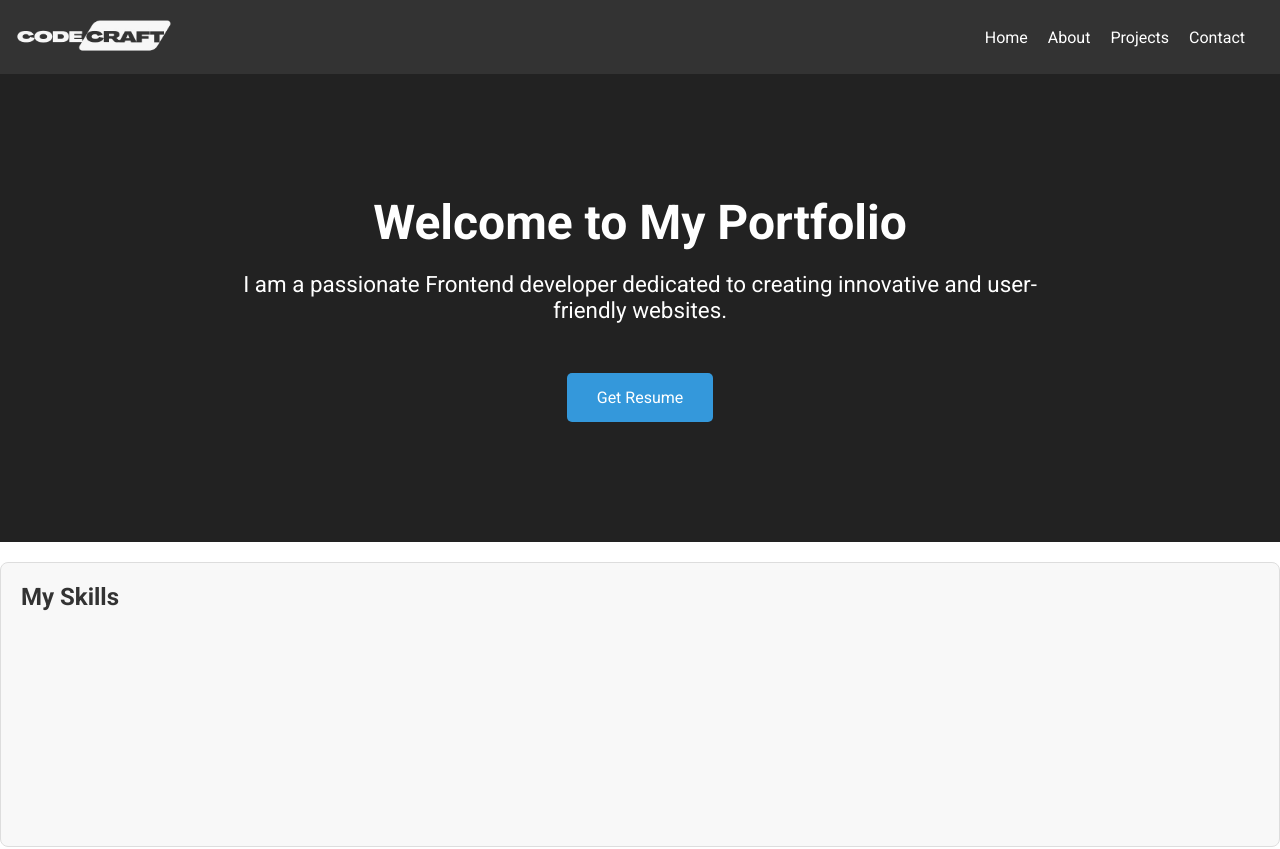
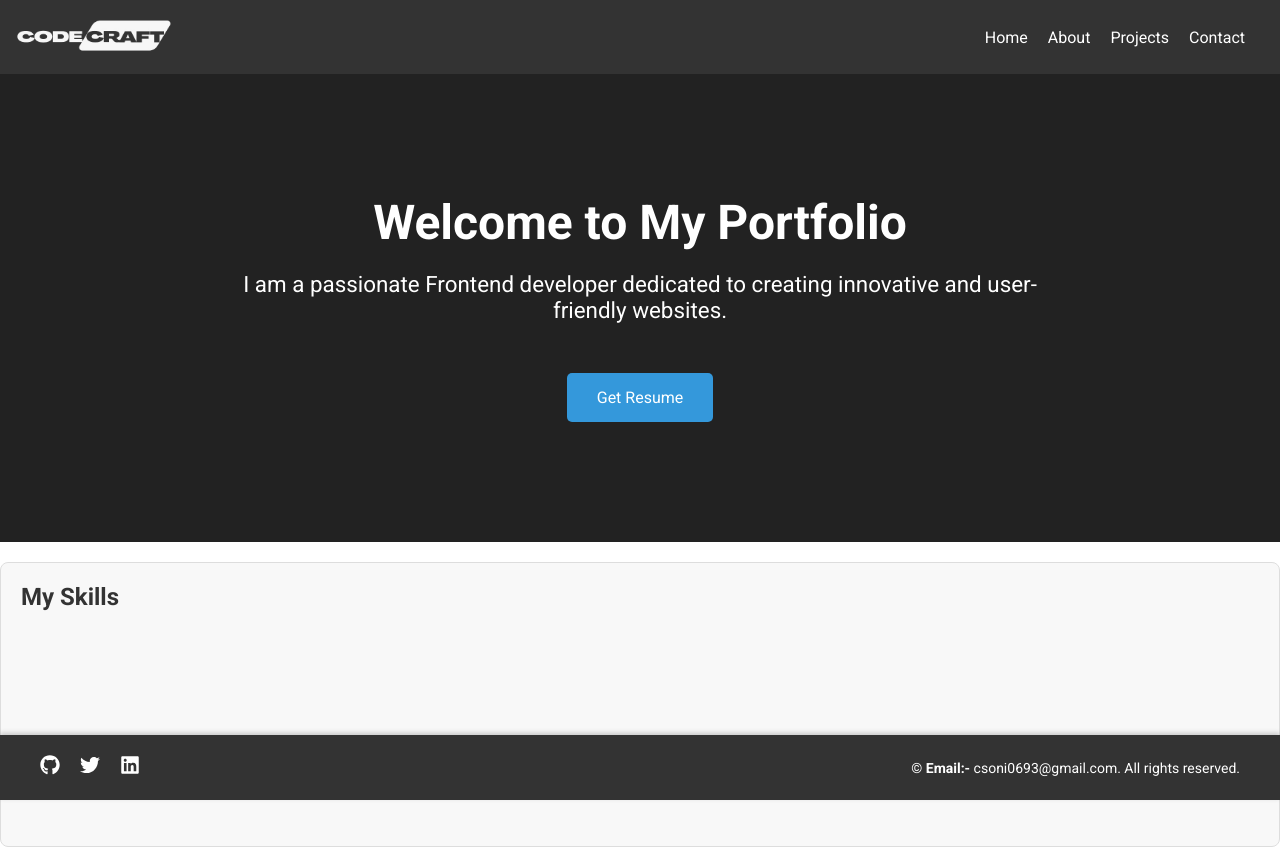
Before and after one commit to chirag-soni23/My-portfolio, a React (Vite) app in the folder client/: page / in a window 1280 px wide. Shown: the top 849 px of the page. Built offline with nearby package versions, Linux system fonts and the light colour scheme.

Commit message:
my-portfolio

```diff
--- a/client/src/Components/Footer.jsx
+++ b/client/src/Components/Footer.jsx
@@ -2,10 +2,11 @@ import React from "react";
 import { FaGithub, FaTwitter, FaLinkedin } from "react-icons/fa";
 import "../Stylesheet/Footer.css";
 
-const Footer = () => {
+const Footer = ({path}) => {
+
 
   return (
-    <footer className="footer">
+    <footer className={`footer ${path ? "fixed-bottom":""}`}>
       <div className="footer-container">
         <div className="social-links">
           <a
--- a/client/src/Components/Layout.jsx
+++ b/client/src/Components/Layout.jsx
@@ -1,15 +1,16 @@
 import React from "react";
 import Navbar from "./Navbar.jsx";
-import { Outlet} from "react-router-dom";
+import { Outlet, useLocation } from "react-router-dom";
 import Footer from "../Components/Footer.jsx";
 
 function Layout() {
+  const location = useLocation();
 
   return (
     <>
       <Navbar />
       <Outlet />
-      <Footer/>
+      <Footer path={location.pathname} />
     </>
   );
 }
```
